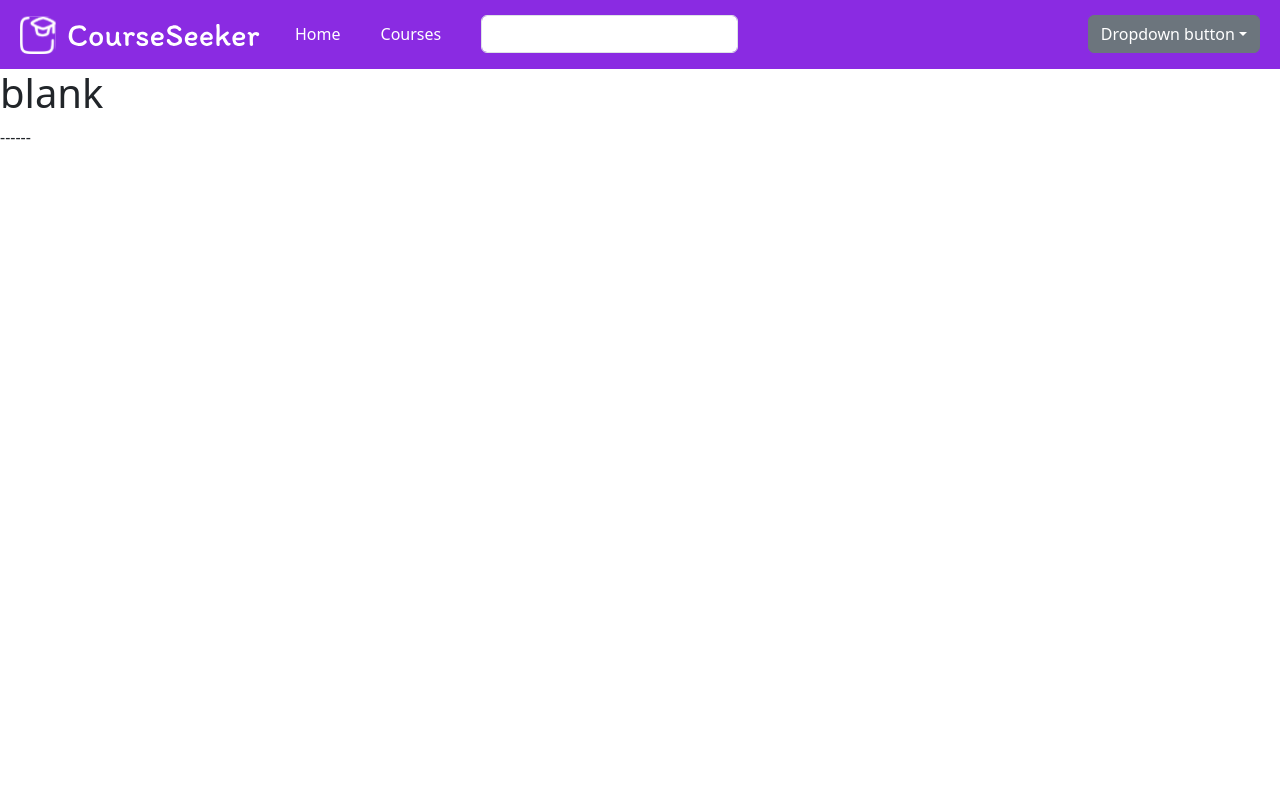
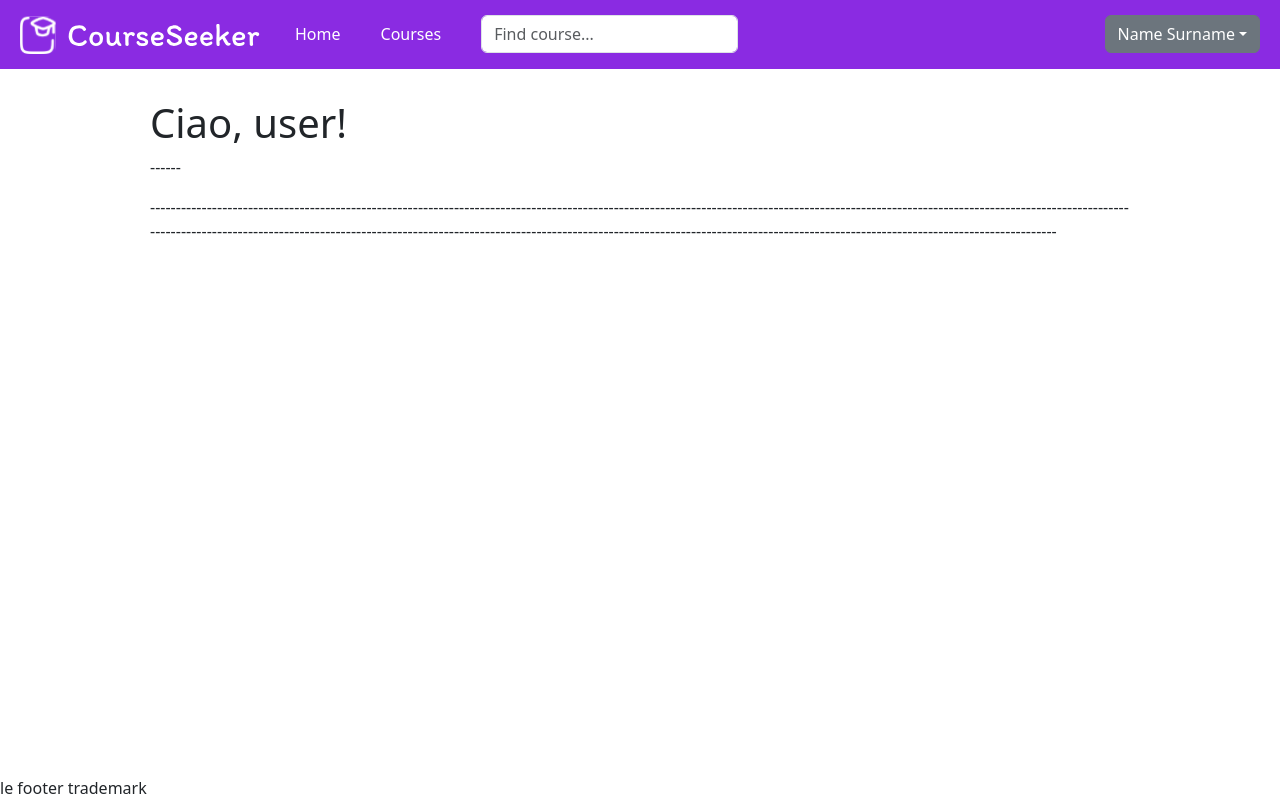
Before and after one commit to MuchoEnthusiast/CourseSeeker, a Next.js app in the folder src/: page / in a window 1280 px wide. Built offline with nearby package versions, Linux system fonts and the light colour scheme.

Commit message:
fully implemented bootstrap, almost finished layout.js

```diff
--- a/src/app/globals.css
+++ b/src/app/globals.css
@@ -12,6 +12,7 @@
 
 html,
 body {
+  height: 100%;
   max-width: 100vw;
   overflow-x: hidden;
 }
@@ -46,12 +47,12 @@ a {
 /* @import url('https://cdn.jsdelivr.net/npm/bootstrap@5.0.2/dist/css/bootstrap.min.css'); */
 
 html {
-    font-family: Roboto, sans-serif;
+  font-family: Roboto, sans-serif !important;
 }
 
 
 body {
-    margin:0;
+  margin: 0;
 }
 
 header {
@@ -65,6 +66,7 @@ header {
   padding: 15px 5px;
   margin: 0 15px;
 }
+
 /*
 .header .logo {
 
@@ -95,3 +97,19 @@ header {
 .header .dropdown-toggle {
   margin-left: auto;
 }
+
+.wrapper {
+  min-height: 100%;
+
+  /* max-width: auto; */
+  display: flex;
+  flex-direction: column;
+
+}
+
+.main {
+  flex: 1 1 auto;
+  padding: 0 150px;
+  margin-top: 30px;
+  justify-content: center;
+}
--- a/src/app/layout.js
+++ b/src/app/layout.js
@@ -2,6 +2,8 @@ import { Geist, Geist_Mono } from "next/font/google";
 import "./globals.css";
 import "bootstrap/dist/css/bootstrap.min.css"
 import Image from 'next/image';
+
+import { Button, Col, Container, Row, Dropdown, DropdownItem, DropdownToggle, DropdownMenu } from "react-bootstrap";
 
 const geistSans = Geist({
   variable: "--font-geist-sans",
@@ -22,6 +24,7 @@ export default function RootLayout({ children }) {
   return (
     <html lang="en">
       <body className={`${geistSans.variable} ${geistMono.variable}`}>
+        <div className="wrapper">
           <header>
             <div className="header">
               <a href="index.html" className="logo">
@@ -35,20 +38,27 @@ export default function RootLayout({ children }) {
               <a href="index.html">Home</a>
               <a href="coursers.html">Courses</a>
               <div className="find-course">
-              <input type="text" className="form-control"></input>
+                <input type="text" className="form-control" placeholder="Find course..."></input>
               </div>
-            <button className="btn btn-secondary dropdown-toggle" type="button" id="dropdownMenuButton1"
-              data-bs-toggle="dropdown" aria-expanded="false">
-              Dropdown button
-            </button>
-            <ul className="dropdown-menu" aria-labelledby="dropdownMenuButton1">
-              <li><a className="dropdown-item" href="#">Action</a></li>
-              <li><a className="dropdown-item" href="#">Another action</a></li>
-              <li><a className="dropdown-item" href="#">Something else here</a></li>
-            </ul>
+              <Dropdown className="ms-auto">
+                <DropdownToggle variant="secondary" id="dropdown-basic">
+                  Name Surname
+                </DropdownToggle>
+                <DropdownMenu variant="dark">
+                  <DropdownItem href="#/action-1">Profile</DropdownItem>
+                  <DropdownItem href="#/action-2">Settings</DropdownItem>
+                  <DropdownItem href="#/action-3">Exit</DropdownItem>
+                </DropdownMenu>
+              </Dropdown>
             </div>
           </header>
+          <div className="main">
             {children}
+          </div>
+          <footer>
+            le footer trademark
+          </footer>
+        </div>
       </body>
     </html>
   );
--- a/src/app/page.js
+++ b/src/app/page.js
@@ -1,5 +1,6 @@
 // import Image from "next/image";
 // import styles from "./page.module.css";
+
 
 // export default function Home() {
 //   return (
@@ -100,18 +101,13 @@
 
 export default function Home() {
   return (
-    // Можете оставить div или использовать другой тег,
-    // в зависимости от того, как вы хотите применять стили (если вообще хотите)
     <div>
       <main>
-        <h1>blank</h1>
+        <h1>Ciao, user!</h1>
         <p>------</p>
+        <p>------------------------------------------------------------------------------------------------------------------------------------------------------------------------------------------------------------------------------------------------------------------------------------------------------------------------------------------------------------------------------</p>
       </main>
 
-      {/* Можете удалить или оставить футер, если он нужен */}
-      <footer>
-        {/* Содержимое футера, если есть */}
-      </footer>
     </div>
   );
 }
--- a/src/package.json
+++ b/src/package.json
@@ -12,6 +12,7 @@
     "bootstrap": "^5.3.6",
     "next": "15.3.2",
     "react": "^19.0.0",
+    "react-bootstrap": "^2.10.10",
     "react-dom": "^19.0.0"
   },
   "devDependencies": {
```
Also changed, not shown: 1 other file (tests, documents, lock files or other folders). Lines whose indentation alone changed are shown as unchanged.
